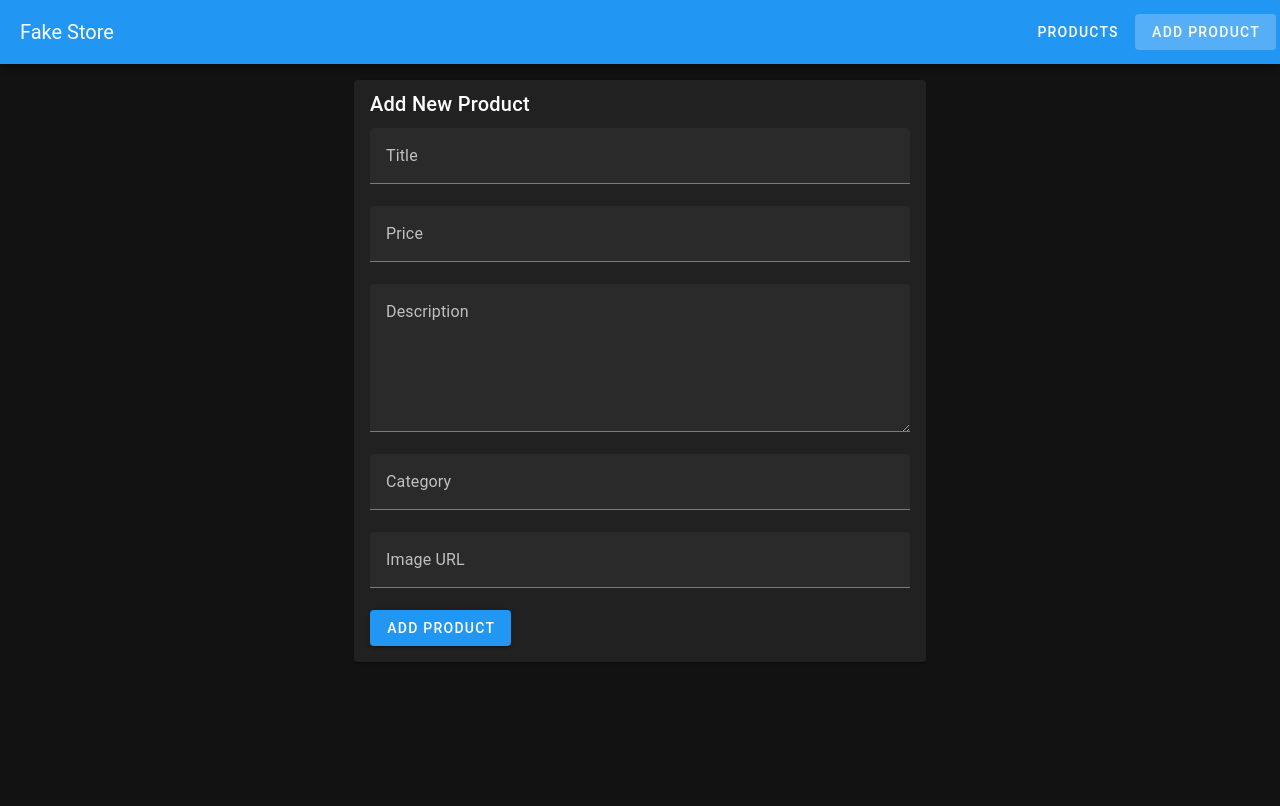
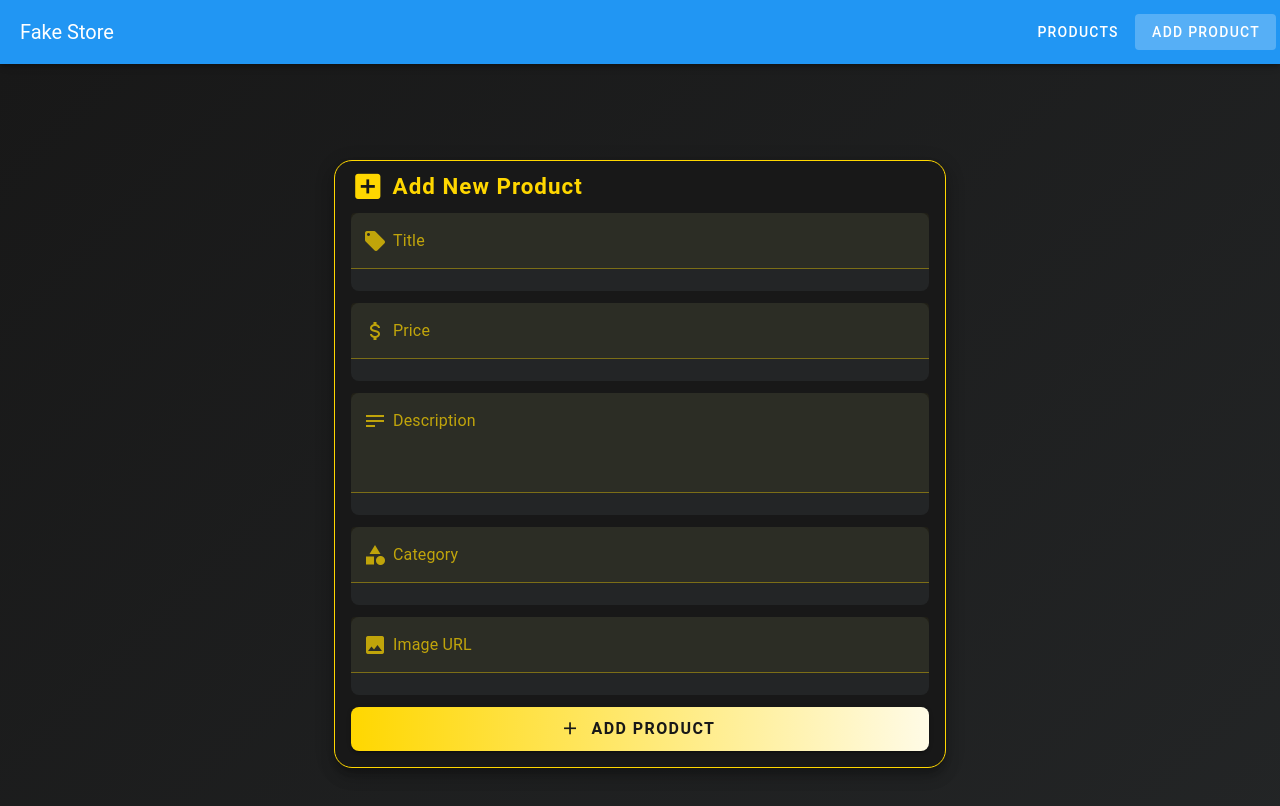
Before and after one commit to DesireeParan/Products-listing-using-vuetify-and-fakestore-api, a Vue app: page /add in a window 1280 px wide. Shown: the top 806 px of the page. Built offline with nearby package versions, Linux system fonts and the light colour scheme; a small style sheet from the web is missing.

Commit message:
Add combination black white gold color for luxurious theme

```diff
--- a/src/components/AddProduct.vue
+++ b/src/components/AddProduct.vue
@@ -1,17 +1,20 @@
 <template>
-  <v-container>
-    <v-row justify="center">
+  <v-container class="add-product-container" fluid>
+    <v-row justify="center" align="center" class="fill-height">
       <v-col cols="12" md="6">
-        <v-card>
-          <v-card-title>Add New Product</v-card-title>
+        <v-card class="add-product-card" elevation="10">
+          <v-card-title class="add-product-title">
+            <v-icon color="gold" class="mr-2">mdi-plus-box</v-icon>
+            Add New Product
+          </v-card-title>
           <v-card-text>
-            <v-form @submit.prevent="addProduct">
-              <v-text-field v-model="title" label="Title" required></v-text-field>
-              <v-text-field v-model="price" label="Price" type="number" required></v-text-field>
-              <v-textarea v-model="description" label="Description" required></v-textarea>
-              <v-text-field v-model="category" label="Category" required></v-text-field>
-              <v-text-field v-model="image" label="Image URL" required></v-text-field>
-              <v-btn type="submit" color="primary">Add Product</v-btn>
+            <v-form @submit.prevent="addProduct" class="add-product-form">
+              <v-text-field v-model="title" label="Title" required prepend-inner-icon="mdi-tag" class="mb-3" />
+              <v-text-field v-model="price" label="Price" type="number" required prepend-inner-icon="mdi-currency-usd" class="mb-3" />
+              <v-textarea v-model="description" label="Description" required prepend-inner-icon="mdi-text" class="mb-3" rows="3" auto-grow />
+              <v-text-field v-model="category" label="Category" required prepend-inner-icon="mdi-shape" class="mb-3" />
+              <v-text-field v-model="image" label="Image URL" required prepend-inner-icon="mdi-image" class="mb-3" />
+              <v-btn type="submit" color="primary" size="large" block class="add-btn" prepend-icon="mdi-plus">Add Product</v-btn>
             </v-form>
           </v-card-text>
         </v-card>
@@ -47,3 +50,53 @@ export default defineComponent({
   }
 });
 </script>
+
+<style scoped>
+.add-product-container {
+  background: linear-gradient(135deg, #181818 0%, #232526 100%);
+  min-height: 100vh;
+  display: flex;
+  align-items: center;
+  justify-content: center;
+  padding-top: 32px;
+  padding-bottom: 32px;
+}
+.add-product-card {
+  border-radius: 18px;
+  background: #181818;
+  color: #fff;
+  border: 1.5px solid #FFD700;
+  box-shadow: 0 8px 32px rgba(255, 215, 0, 0.10);
+}
+.add-product-title {
+  font-size: 1.4rem;
+  font-weight: 700;
+  color: #FFD700;
+  display: flex;
+  align-items: center;
+  letter-spacing: 1px;
+  padding-bottom: 8px;
+}
+.add-product-form .v-text-field,
+.add-product-form .v-textarea {
+  background: #232526;
+  color: #FFD700;
+  border-radius: 8px;
+}
+.add-product-form input,
+.add-product-form textarea {
+  color: #FFD700 !important;
+}
+.add-btn {
+  background: linear-gradient(90deg, #FFD700 0%, #fffbe6 100%);
+  color: #181818 !important;
+  font-weight: 700;
+  border-radius: 8px;
+  border: none;
+  margin-top: 12px;
+}
+.add-btn:hover {
+  background: linear-gradient(90deg, #fffbe6 0%, #FFD700 100%);
+  color: #181818 !important;
+}
+</style>
--- a/src/components/ProductList.vue
+++ b/src/components/ProductList.vue
@@ -76,6 +76,30 @@
         </v-card-actions>
       </v-card>
     </v-dialog>
+
+    <!-- Add Product Dialog -->
+    <v-dialog v-model="showAddProduct" max-width="600px">
+      <v-card class="modal-card">
+        <v-card-title class="modal-title">Add New Product</v-card-title>
+        <v-card-text>
+          <v-form @submit.prevent="addProduct">
+            <v-text-field v-model="newProduct.title" label="Title" required class="mb-2" />
+            <v-text-field v-model="newProduct.price" label="Price" type="number" required class="mb-2" />
+            <v-textarea v-model="newProduct.description" label="Description" required class="mb-2" />
+            <v-text-field v-model="newProduct.category" label="Category" required class="mb-2" />
+            <v-text-field v-model="newProduct.image" label="Image URL" required class="mb-2" />
+            <v-btn type="submit" color="primary" class="mt-2">Add Product</v-btn>
+          </v-form>
+        </v-card-text>
+        <v-card-actions class="d-flex justify-end">
+          <v-btn color="primary" text @click="showAddProduct = false">Close</v-btn>
+        </v-card-actions>
+      </v-card>
+    </v-dialog>
+
+    <v-btn color="primary" class="add-product-btn" @click="showAddProduct = true" prepend-icon="mdi-plus">
+      Add Product
+    </v-btn>
   </v-container>
 </template>
 
@@ -106,6 +130,14 @@ export default defineComponent({
     const showModal = ref(false);
     const selectedProduct = ref<Product | null>(null);
     const availableColors = ref<string[]>([]);
+    const showAddProduct = ref(false);
+    const newProduct = ref({
+      title: '',
+      price: '',
+      description: '',
+      category: '',
+      image: ''
+    });
 
     const fetchProducts = async () => {
       const response = await axios.get('https://fakestoreapi.com/products');
@@ -154,11 +186,27 @@ export default defineComponent({
       showModal.value = true;
     }
 
+    function addProduct() {
+      if (!newProduct.value.title || !newProduct.value.price || !newProduct.value.description || !newProduct.value.category || !newProduct.value.image) return;
+      const id = products.value.length ? Math.max(...products.value.map(p => p.id)) + 1 : 1;
+      products.value.unshift({
+        id,
+        title: newProduct.value.title,
+        price: parseFloat(newProduct.value.price),
+        description: newProduct.value.description,
+        category: newProduct.value.category,
+        image: newProduct.value.image
+      });
+      showAddProduct.value = false;
+      newProduct.value = { title: '', price: '', description: '', category: '', image: '' };
+    }
+
     onMounted(fetchProducts);
 
     return {
       products, search, selectedCategory, categories, filteredProducts, downloadProducts,
-      showModal, selectedProduct, openProduct, getCuriosityDescription, availableColors
+      showModal, selectedProduct, openProduct, getCuriosityDescription, availableColors,
+      showAddProduct, newProduct, addProduct
     };
   }
 });
@@ -166,7 +214,7 @@ export default defineComponent({
 
 <style scoped>
 .product-list-container {
-  background: linear-gradient(135deg, #f5f7fa 0%, #c3cfe2 100%);
+  background: linear-gradient(135deg, #181818 0%, #232526 100%);
   min-height: 100vh;
   padding-top: 32px;
   padding-bottom: 32px;
@@ -175,16 +223,19 @@ export default defineComponent({
   border-radius: 18px;
   transition: box-shadow 0.2s, transform 0.2s;
   cursor: pointer;
-  background: #fff;
+  background: #181818;
+  border: 1.5px solid #FFD700;
+  color: #fff;
   padding-bottom: 8px;
 }
 .product-card:hover {
-  box-shadow: 0 8px 32px rgba(60,60,60,0.18);
+  box-shadow: 0 8px 32px rgba(255, 215, 0, 0.18);
   transform: translateY(-4px) scale(1.03);
+  border-color: #fffbe6;
 }
 .product-image-wrapper {
   padding: 18px 18px 0 18px;
-  background: #f8f8f8;
+  background: #232526;
   border-top-left-radius: 18px;
   border-top-right-radius: 18px;
   display: flex;
@@ -200,53 +251,57 @@ export default defineComponent({
   font-size: 1.2rem;
   font-weight: 700;
   margin-bottom: 0;
-  color: #222;
+  color: #FFD700;
   letter-spacing: 0.5px;
   text-align: left;
 }
 .emphasized-title {
-  text-shadow: 0 2px 8px rgba(25, 118, 210, 0.08);
+  text-shadow: 0 2px 8px rgba(255, 215, 0, 0.18);
 }
 .product-category {
   font-size: 0.85rem;
   letter-spacing: 1px;
   margin-bottom: 0.5rem;
+  color: #fffbe6;
 }
 .product-description {
   font-size: 0.98rem;
-  color: #555;
+  color: #fffbe6;
   min-height: 60px;
   font-style: italic;
 }
 .product-price {
   font-size: 1.2rem;
-  color: #1976d2;
+  color: #FFD700;
 }
 
 /* Modal styles */
 .modal-card {
   border-radius: 18px;
   padding: 24px 12px 12px 12px;
-  background: #fff;
+  background: #181818;
+  color: #fff;
+  border: 1.5px solid #FFD700;
 }
 .modal-title {
   font-size: 1.5rem;
   font-weight: 700;
   margin-bottom: 0.5rem;
-  color: #222;
+  color: #FFD700;
 }
 .modal-category {
   font-size: 0.95rem;
   letter-spacing: 1px;
+  color: #fffbe6;
 }
 .modal-description {
   font-size: 1.05rem;
-  color: #444;
+  color: #fffbe6;
   margin-bottom: 1.5rem;
 }
 .modal-price {
   font-size: 1.2rem;
-  color: #1976d2;
+  color: #FFD700;
 }
 .modal-colors {
   margin-bottom: 1rem;
@@ -258,8 +313,44 @@ export default defineComponent({
 }
 .modal-image {
   border-radius: 12px;
-  box-shadow: 0 4px 24px rgba(60,60,60,0.10);
-  background: #f8f8f8;
+  box-shadow: 0 4px 24px rgba(255,215,0,0.10);
+  background: #232526;
+}
+.v-btn, .v-btn--variant-elevated {
+  background: linear-gradient(90deg, #FFD700 0%, #fffbe6 100%);
+  color: #181818 !important;
+  font-weight: 700;
+  border-radius: 8px;
+  border: none;
+}
+.v-btn:hover {
+  background: linear-gradient(90deg, #fffbe6 0%, #FFD700 100%);
+  color: #181818 !important;
+}
+.v-select, .v-text-field {
+  background: #232526;
+  color: #FFD700;
+  border-radius: 8px;
+}
+.v-select input, .v-text-field input {
+  color: #FFD700;
+}
+.v-alert {
+  background: #232526 !important;
+  color: #FFD700 !important;
+  border-color: #FFD700 !important;
+}
+.v-chip {
+  background: #FFD700 !important;
+  color: #181818 !important;
+  font-weight: 700;
+}
+.add-product-btn {
+  position: fixed;
+  bottom: 32px;
+  right: 32px;
+  z-index: 1001;
+  box-shadow: 0 4px 24px rgba(255,215,0,0.18);
 }
 @media (max-width: 960px) {
   .modal-image-col {
```
